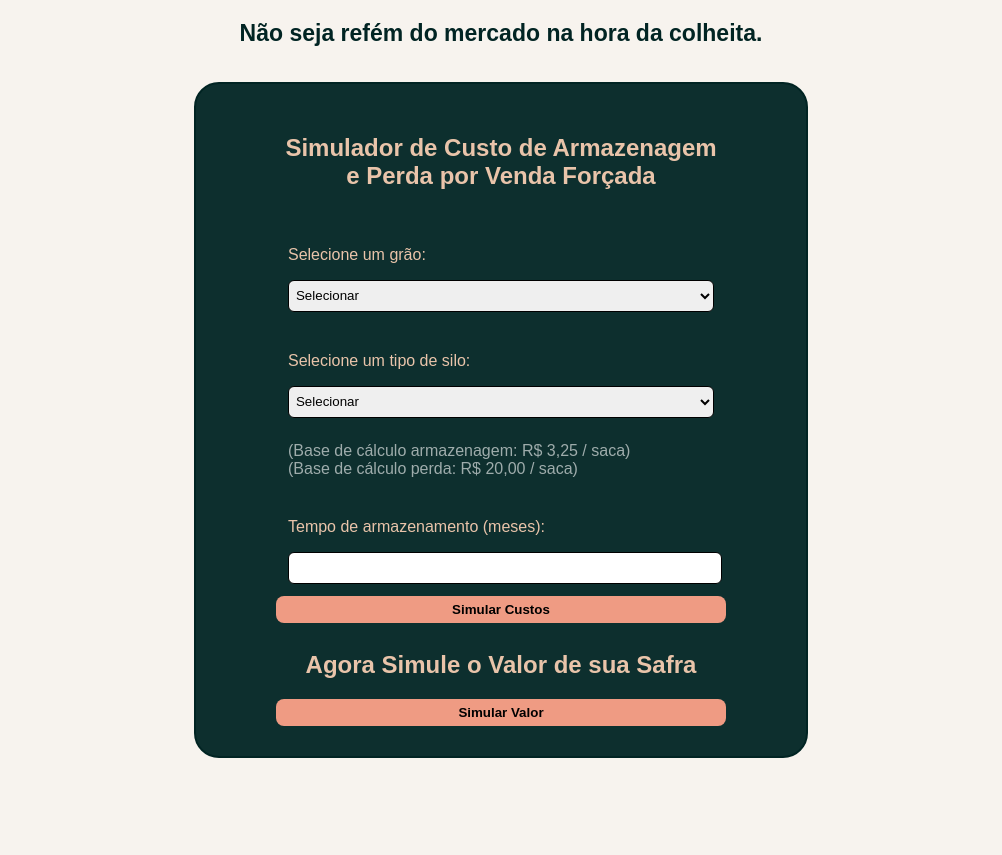
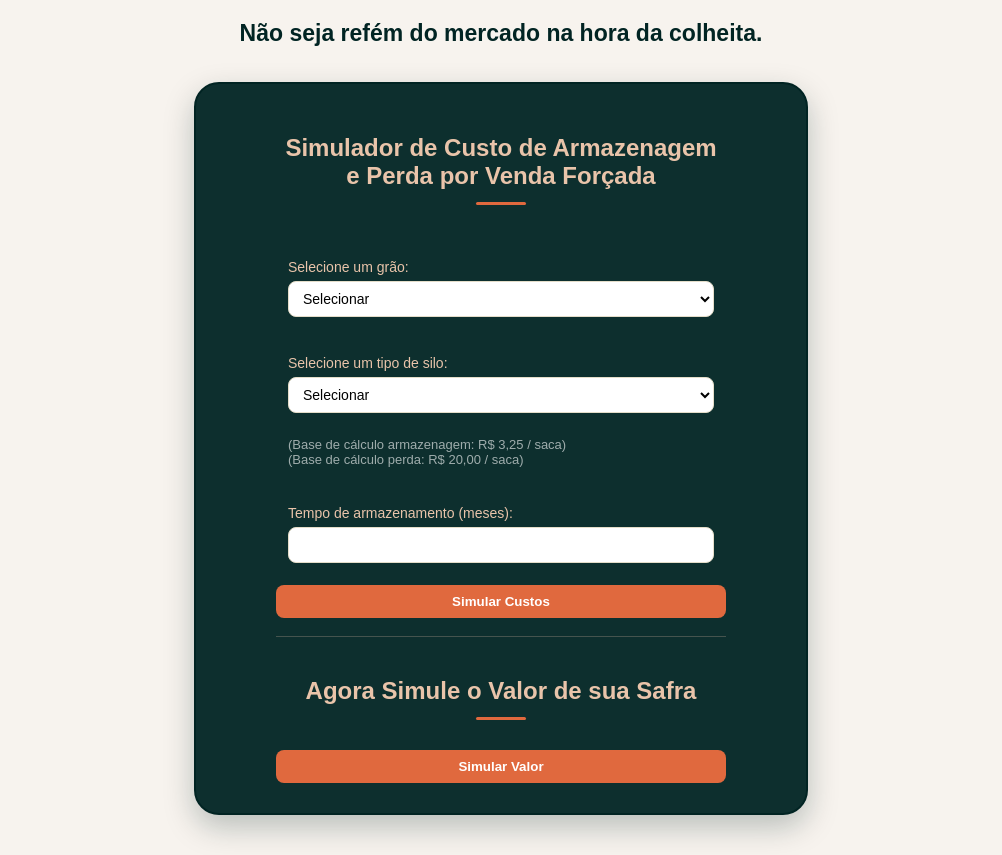
Before and after one commit to HenriqueIHanze/Grain-Tech, a plain HTML site: page siteInstitucional/simulador.html in a window 1280 px wide. Shown: the part 75-930 px from the top of the page, without its empty margins (139-1141 px from the left). Before the commit the page ends 873 px from the top, so only its background shows below. Drawn offline with Linux system fonts and the light colour scheme.

Commit message:
CSS novo do Simulador

```diff
--- a/siteInstitucional/css/calculadora.css
+++ b/siteInstitucional/css/calculadora.css
@@ -1,11 +1,40 @@
+/* =====================================================
+   ESTILO DO SIMULADOR (calculadora.css)
+   O formato da página continua o mesmo do protótipo,
+   só deixei tudo mais bonito e parecido com o site.
+   ===================================================== */
+
+
+/* ---------- CONFIGURAÇÃO GERAL ----------
+   Fonte, fundo bege e centralização da página.
+   (corrigi a ordem da fonte: a genérica "sans-serif" vai por último) */
 body {
   text-align: center;
   width: fit-content;
   margin: auto;
   background-color: #f7f3ee;
-  font-family: sans-serif, Helvetica, Arial;
+  font-family: Arial, Helvetica, sans-serif;
 }
 
+
+/* ---------- TÍTULO E SUBTÍTULO (fora do card) ---------- */
+.title {
+  font-size: 35px;
+  margin: 20px;
+  color: #012423;
+}
+
+.subtitle {
+  font-size: 23px;
+  margin: 35px;
+  color: #012423;
+  font-weight: 600;
+}
+
+
+/* ---------- CARD ESCURO (caixa principal) ----------
+   Mesmo tamanho de antes, só ganhou uma sombra
+   suave pra "descolar" do fundo. */
 .card {
   width: 450px;
   border-radius: 25px;
@@ -18,15 +47,121 @@ body {
   display: flex;
   flex-direction: column;
   gap: 8px;
+  box-shadow: 0 12px 30px rgba(1, 36, 35, 0.25);
 }
 
+/* Barrinha laranja embaixo dos títulos do card (detalhe do site) */
+.card h2::after {
+  content: "";
+  display: block;
+  width: 50px;
+  height: 3px;
+  background-color: #e0693e;
+  border-radius: 2px;
+  margin: 12px auto 0;
+}
+
+/* Linha fininha separando o simulador de custos do simulador da safra.
+   O "+" pega a div que vem logo depois de outra div dentro do card. */
+.card > div + div {
+  border-top: 1px solid rgba(233, 196, 170, 0.25);
+  padding-top: 20px;
+  margin-top: 10px;
+}
+
+
+/* ---------- PERGUNTAS (grão, silo, meses) ---------- */
 .container-question {
   padding: 12px 12px;
 }
 
+/* Textinho em cima de cada campo */
+.text-input {
+  text-align: left;
+  font-size: 14px;
+  margin-bottom: 6px;
+}
+
+/* Select e input com o mesmo visual.
+   O "border-box" faz os três ficarem do mesmo tamanho. */
+#sel_ativo,
+#sel_silo,
+#ipt_meses {
+  box-sizing: border-box;
+  width: 100%;
+  height: 36px;
+  padding: 3px 10px;
+  border: 1px solid #e4ddc9;
+  border-radius: 8px;
+  background-color: #fff;
+  font-size: 14px;
+  cursor: pointer;
+}
+
+/* O input de texto não precisa do cursor de "mãozinha" */
+#ipt_meses {
+  cursor: text;
+}
+
+/* Quando o campo está selecionado: borda laranja + brilho.
+   (antes a borda engrossava e o layout dava um pulinho) */
+#sel_silo:focus,
+#sel_ativo:focus,
+#ipt_meses:focus {
+  outline: none;
+  border-color: #e0693e;
+  box-shadow: 0 0 0 3px rgba(224, 105, 62, 0.35);
+}
+
+
+/* ---------- BASE DE CÁLCULO (textos cinzas) ----------
+   Troquei o "span" geral por ".base-calculo span" pra não
+   desbotar o "Grain Tech" do título sem querer. */
+.base-calculo {
+  display: flex;
+  flex-direction: column;
+  align-items: flex-start;
+}
+
+.base-calculo span {
+  color: white;
+  opacity: 0.6;
+  font-size: 13px;
+}
+
+
+/* ---------- BOTÕES ---------- */
+button {
+  width: 100%;
+  margin-top: 10px;
+  background-color: #e0693e;
+  color: #fff;
+  font-weight: bold;
+  border-radius: 8px;
+  border: 1px solid transparent;
+  padding: 8px;
+  cursor: pointer;
+  transition: background-color 0.2s, transform 0.1s;
+}
+
+/* Escurece um pouquinho quando passa o mouse */
+button:hover {
+  background-color: #c85831;
+}
+
+/* Efeito de "apertar" ao clicar */
+button:active {
+  transform: scale(0.98);
+}
+
+
+/* ---------- CAIXA DE RESULTADO ----------
+   Começa escondida (o JS mostra com display: flex).
+   Ganhou uma faixa laranja do lado esquerdo. */
 .container-simulacao {
   background-color: #f7f3ee;
   border-radius: 8px;
+  border-left: 5px solid #e0693e;
   color: #012423;
   padding: 18px 24px;
   margin: 12px 0px;
@@ -34,57 +169,13 @@ body {
   gap: 10px;
 }
 
-.text {
-  width: 70%;
-  margin: auto;
-  padding: 15px;
-}
-
-.title {
-  font-size: 35px;
-  margin: 20px;
-  color: #012423;
-}
-
-.subtitle {
-  font-size: 23px;
-  margin: 35px;
-  color: #012423;
-}
-
-button {
-  width: 100%;
-  background-color: #ef9b83;
-  color: black;
-  font-weight: bold;
-  border-radius: 8px;
-  border: 1px solid transparent;
-  padding: 5px;
-}
-
-.base-calculo {
-  display: flex;
-  flex-direction: column;
-  align-items: flex-start;
-}
-
-span {
-  color: white;
-  opacity: 0.6;
-}
-
-.text-error {
-  color: red;
-  font-weight: bold;
-  font-size: 14px;
-  text-align: left;
-}
-
+/* Texto dos resultados */
 .text-result {
   font-size: 15px;
   text-align: left;
 }
 
+/* Cores dos resultados: verde = bom, amarelo = neutro, vermelho = ruim */
 .green {
   color: #0d2f2e;
 }
@@ -97,26 +188,14 @@ span {
   color: #882006;
 }
 
-#ipt_meses {
-  height: 24px !important;
+
+/* ---------- MENSAGENS DE ERRO ----------
+   Como aparecem no fundo escuro do card, troquei o vermelho
+   puro por um tom mais claro pra dar pra ler melhor. */
+.text-error {
+  color: #ff8a75;
+  font-weight: bold;
+  font-size: 14px;
+  text-align: left;
+  margin-top: 6px;
 }
-
-#sel_ativo,
-#sel_silo,
-#ipt_meses {
-  width: 100%;
-  height: 32px;
-  padding: 3px;
-  border: 1px solid;
-  border-radius: 6px;
-}
-
-#sel_silo:focus,
-#sel_ativo:focus,
-#ipt_meses:focus {
-  border: 3px solid;
-}
-
-.text-input {
-  text-align: justify;
-}
```
